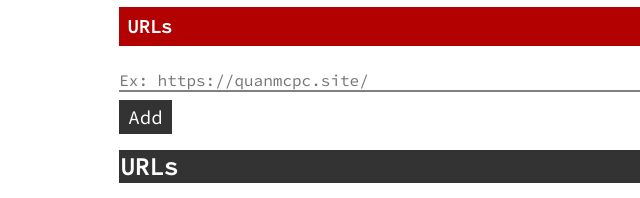
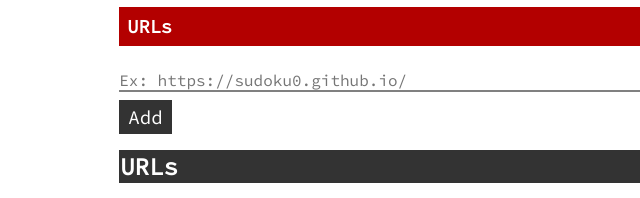
Before and after one commit to sudoker0/NoHistory, a browser extension: page src/tools/index.html in a window 1280 px wide. Shown: the part 322-520 px from the top of the page, 152-792 px from the left. Drawn offline with Linux system fonts and the light colour scheme.

Commit message:
username change

```diff
--- a/package.json
+++ b/package.json
@@ -4,13 +4,13 @@
   "description": "When you want to hide something, but don't want to open a private window.",
   "repository": {
     "type": "git",
-    "url": "https://github.com/QuanMCPC/NoHistory.git"
+    "url": "https://github.com/sudoku0/NoHistory.git"
   },
   "scripts": {
     "test": "echo \"Error: no test specified\" && exit 1",
     "build": "cmd /c build.bat"
   },
-  "author": "QuanMCPC",
+  "author": "sudoku0",
   "license": "MIT",
   "dependencies": {
     "@types/firefox-webext-browser": "^94.0.1"
--- a/src/tools/index.html
+++ b/src/tools/index.html
@@ -54,7 +54,7 @@
                         <h3 class="group">URLs</h3>
                         <div id="manage_url_box">
                             <label id="url_box">
-                                <input type="url" name="addorsearchurl" id="addorsearchurl" placeholder="Ex: https://quanmcpc.site/">
+                                <input type="url" name="addorsearchurl" id="addorsearchurl" placeholder="Ex: https://sudoku0.github.io/">
                             </label>
                             <!-- <button id="search_url">Search</button> -->
                             <button class="with_text" id="add_url">Add</button>
```
Also changed, not shown: src/setting/index.html (+1 -1 lines), src/manifest.json, 1 other file.
